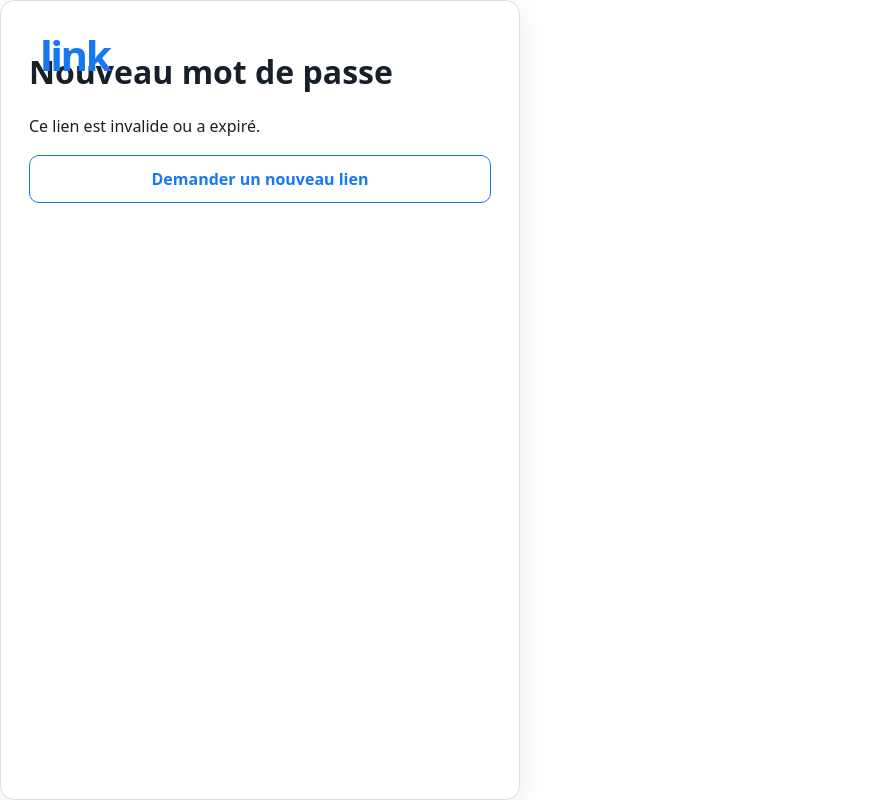
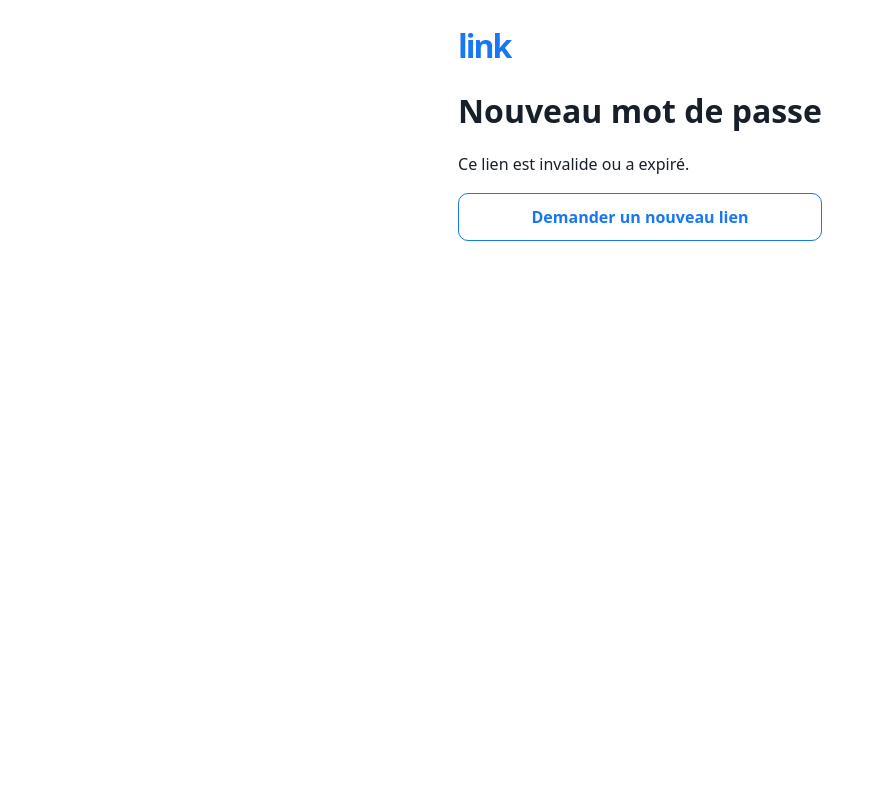
Before and after one commit to gabriel2-tech/linkx, a React (Vite) app: page /reset-password in a window 1280 px wide. Shown: the whole page, without its empty margins (0-885 px from the left). Built offline with nearby package versions, Linux system fonts and the light colour scheme; no server answers.

Commit message:
fix: align reset password page with auth layout

```diff
--- a/src/pages/ResetPassword.jsx
+++ b/src/pages/ResetPassword.jsx
@@ -5,7 +5,6 @@ import { updatePassword } from '@/services/authService'
 import { validatePassword } from '@/utils/validators'
 import Button from '@/components/ui/Button'
 import PasswordInput from '@/components/ui/PasswordInput'
-import Card from '@/components/ui/Card'
 import FormError from '@/components/ui/FormError'
 import styles from './AuthPages.module.css'
 
@@ -37,9 +36,9 @@ export default function ResetPassword() {
   if (loading) return <div className="route-loading"><span className="spinner" aria-label="Chargement" /></div>
 
   return (
-    <div className={styles.page}>
-      <Card>
-        <div className={styles.brand}>link</div>
+    <div className={styles.simplePage}>
+      <main className={styles.resetBox}>
+        <div className={styles.centerBrand}>link</div>
         <h1>Nouveau mot de passe</h1>
         {!recoverySession ? (
           <>
@@ -54,7 +53,7 @@ export default function ResetPassword() {
             <Button type="submit" loading={pending}>Enregistrer</Button>
           </form>
         )}
-      </Card>
+      </main>
     </div>
   )
 }
```
